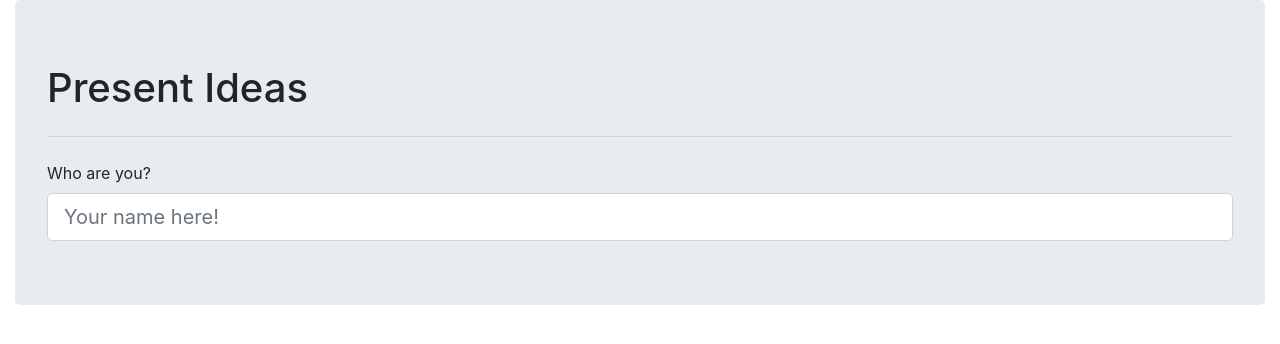
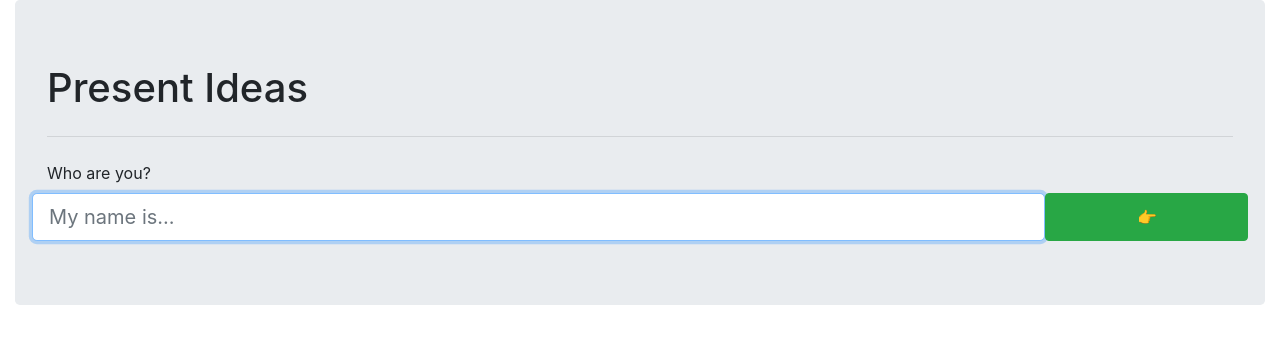
Before and after one commit to no1joel/present-ideas, a Django app: page / in a window 1280 px wide. Shown: the top 344 px of the page. Run offline with Django 3.2, Linux system fonts and the light colour scheme; some libraries are stand-ins or nearby versions.

Commit message:
Add buttons next to inputs

```diff
--- a/present_ideas/present_ideas/templates/index.html
+++ b/present_ideas/present_ideas/templates/index.html
@@ -11,13 +11,17 @@
               <form method="POST">
                 {% csrf_token %}
                   <label for="name">Who are you?</label>
-                  <input
-                    type="text"
-                    name="name"
-                    id="name-input"
-                    placeholder="Your name here!"
-                    class="form-control form-control-lg"
-                  />
+                  <div class="row">
+                    <input
+                      type="text"
+                      name="name"
+                      id="name-input"
+                      placeholder="My name is..."
+                      class="form-control form-control-lg col-sm-10"
+                      autofocus
+                    />
+                    <button type="submit" class="btn btn-block btn-success col-sm-2">👉</button>
+                  </div>
               </form>
             </div>
           </div>
--- a/present_ideas/present_ideas/templates/who.html
+++ b/present_ideas/present_ideas/templates/who.html
@@ -11,13 +11,17 @@
               <form method="POST">
                 {% csrf_token %}
                   <label for="name">Who's list do you want to see?</label>
+                  <div class="row">
                     <input
                       type="text"
                       name="name"
                       id="name-input"
                       placeholder="Their name here!"
-                    class="form-control form-control-lg"
+                      class="form-control form-control-lg col-sm-10"
+                      autofocus
                     />
+                    <button type="submit" class="btn btn-block btn-success col-sm-2">👉</button>
+                  </div>
               </form>
             </div>
           </div>
```
Lines whose indentation alone changed are shown as unchanged.
